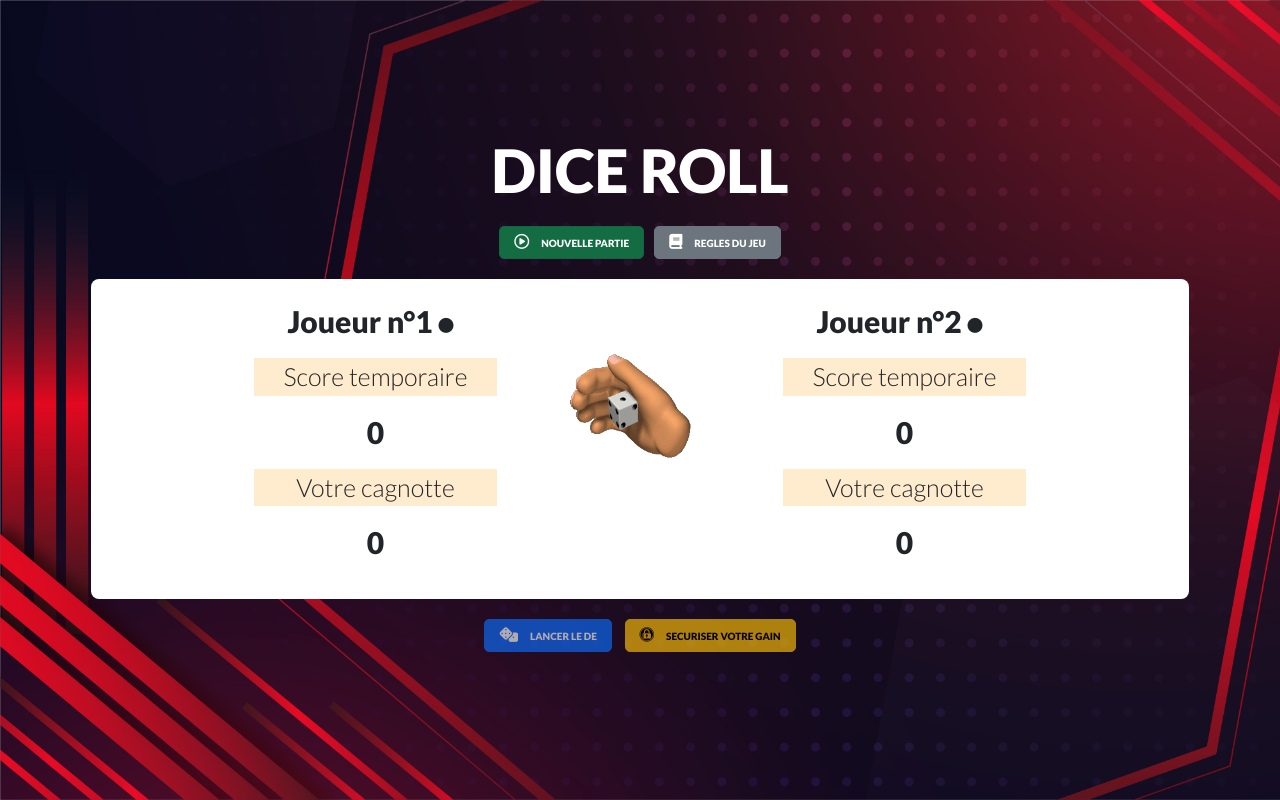
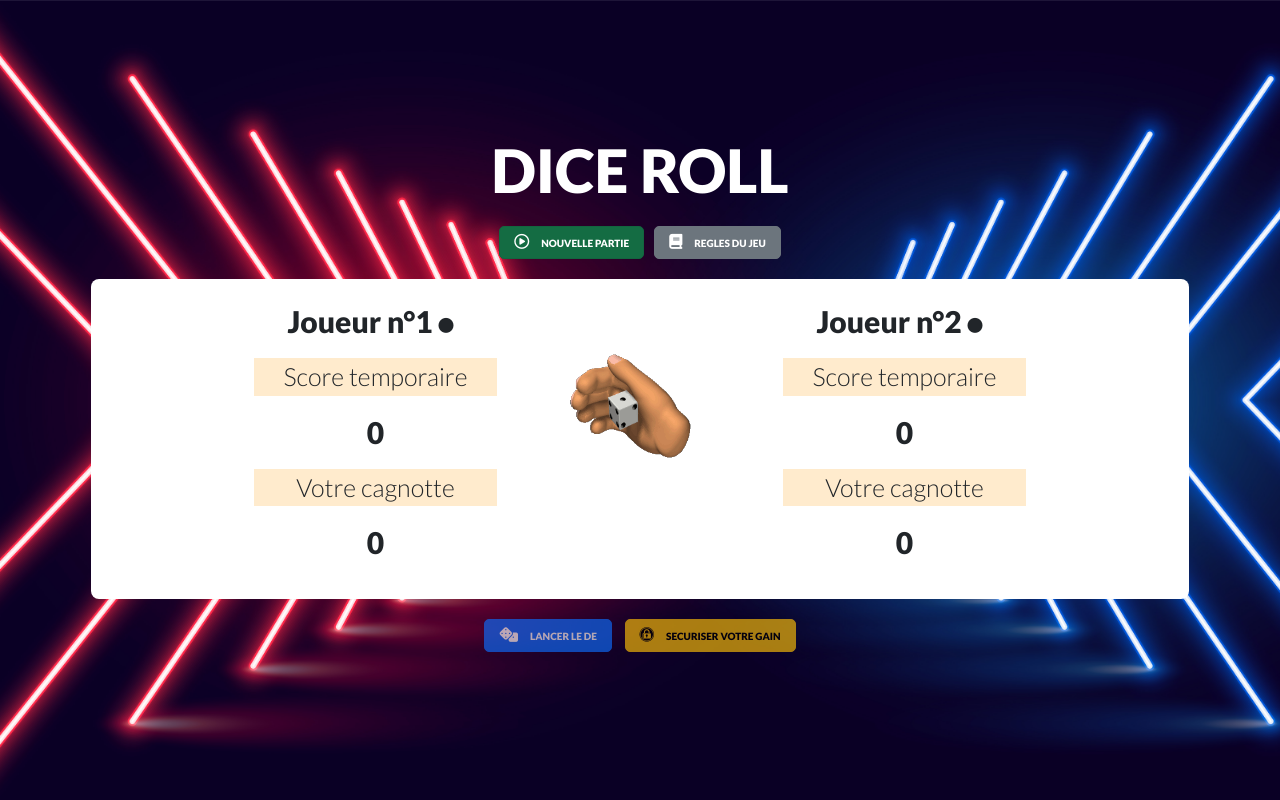
Before and after one commit to louvetsandrine/JeuD-, a PHP site: page / in a window 1280 px wide. Run offline with PHP 8.4, Linux system fonts and the light colour scheme; some libraries are stand-ins or nearby versions.

Commit message:
19/01/2022 second

```diff
--- a/style.css
+++ b/style.css
@@ -10,7 +10,7 @@
 
 
 body {
-    background-image: url(images/cover.jpg);
+    background-image: url(images/cover1.jpg);
     /* background-color: black; */
     background-size: cover;
     /* padding: 20px; */
```
